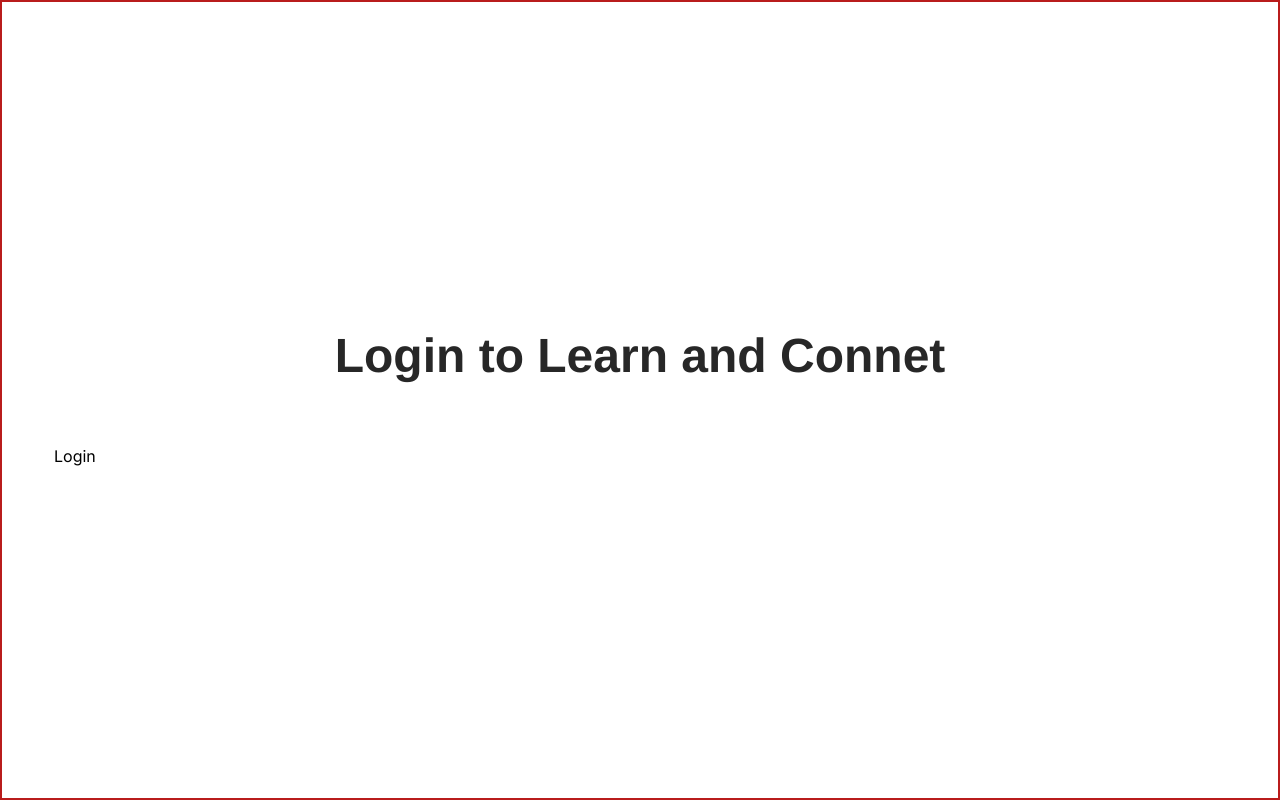
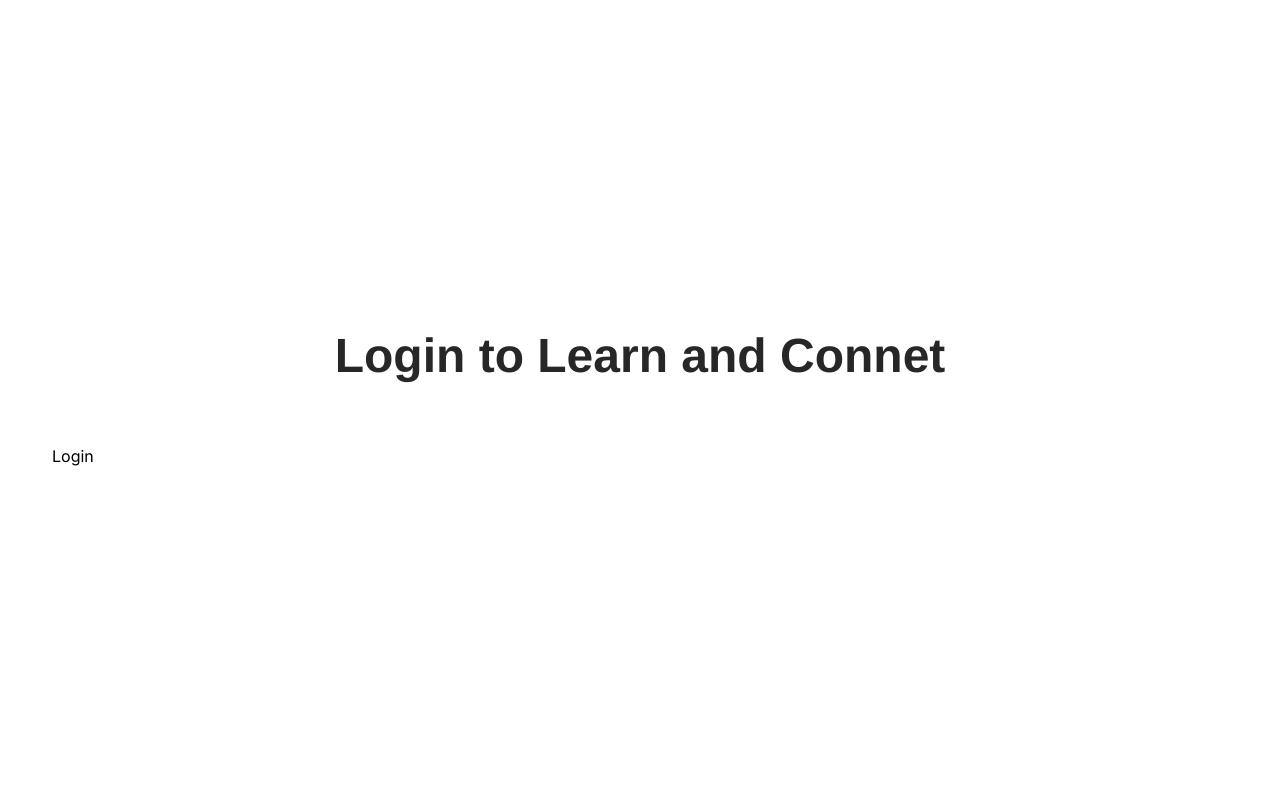
Before and after one commit to Enoverlab-Team-35/9jalingua, a Next.js app: page /login in a window 1280 px wide. Built offline with nearby package versions, Linux system fonts and the light colour scheme.

Commit message:
AuthLayout Created

```diff
--- a/app/layouts/AuthLayout.jsx
+++ b/app/layouts/AuthLayout.jsx
@@ -2,7 +2,7 @@ import React from 'react'
 
 export default function AuthLayout({ text, children }) {
     return (
-        <section className='border-2 border-red-700 min-h-screen px-5 py flex flex-col justify-center'>
+        <section className='min-h-screen h-full px-5 py flex flex-col justify-center'>
             <div>
                 <h1 className='text-[#272727] text-5xl font-bold font-arimo text-center'>
                     {text} to Learn and Connet
```
